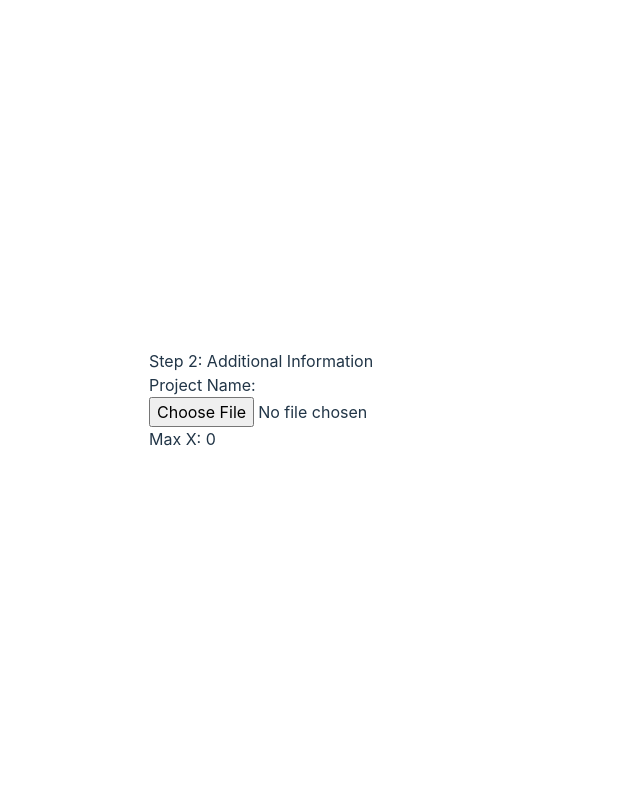
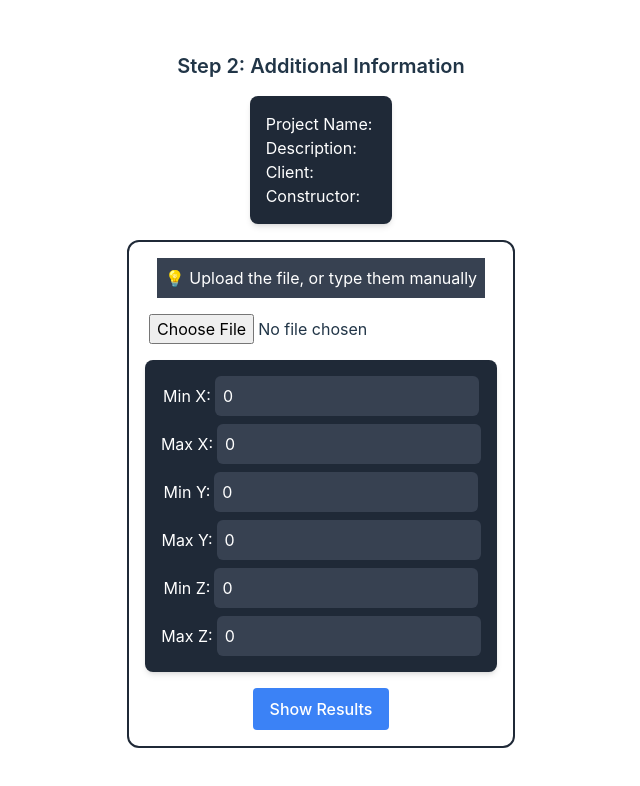
Before and after one commit to matedefalco/xyz-engine, a React (Vite) app: page / in a window 1280 px wide. Both pictures are taken after a click on the button "Next". Shown: the top 786 px of the page, without its empty margins (319-959 px from the left). Built offline with nearby package versions, Linux system fonts and the light colour scheme.

Commit message:
Form setting and styling

```diff
--- a/src/App.jsx
+++ b/src/App.jsx
@@ -6,7 +6,7 @@ function App() {
 		projectName: "",
 		projectDescription: "",
 		client: "",
-		contractor: "",
+		constructor: "",
 	})
 	const [csvFile, setCsvFile] = useState(null)
 	const [minMaxValues, setMinMaxValues] = useState({
@@ -26,8 +26,7 @@ function App() {
 	const handleFileUpload = (e) => {
 		const file = e.target.files[0]
 		if (file) {
-			// Implement CSV file parsing here
-			// Update minMaxValues based on parsed data
+
 			setCsvFile(file)
 		}
 	}
@@ -38,55 +37,48 @@ function App() {
 	}
 
 	return (
-		<div>
+		<div className="flex flex-col items-center justify-center gap-4 p-6">
 			{step === 1 && (
 				<form className="flex flex-col items-center justify-center gap-4 p-6 rounded-lg bg-gray-800 shadow-md">
-					<h1 className="text-2xl font-semibold mb-4">
-						Step 1: Project Information
-					</h1>
-
+					<h1 className="text-white text-2xl font-semibold">XYZ ENGINE</h1>
 					{/* NAME */}
 					<input
-						className="input"
+						className="bg-gray-700 text-white rounded-md p-2"
 						type="text"
 						name="projectName"
 						value={projectInfo.projectName}
 						onChange={handleInputChange}
 						placeholder="Project Name"
 					/>
-
 					{/* DESCRIPTION */}
 					<input
-						className="input"
+						className="bg-gray-700 text-white rounded-md p-2"
 						type="text"
 						name="projectDescription"
 						value={projectInfo.projectDescription}
 						onChange={handleInputChange}
 						placeholder="Description"
 					/>
-
 					{/* CLIENT */}
 					<input
-						className="input"
+						className="bg-gray-700 text-white rounded-md p-2"
 						type="text"
 						name="client"
 						value={projectInfo.client}
 						onChange={handleInputChange}
 						placeholder="Client"
 					/>
-
 					{/* CONTRACTOR */}
 					<input
-						className="input"
+						className="bg-gray-700 text-white rounded-md p-2"
 						type="text"
 						name="constructor"
 						value={projectInfo.constructor}
 						onChange={handleInputChange}
 						placeholder="Constructor"
 					/>
-
 					<button
-						type="submit"
+						type="button"
 						className="btn bg-blue-500 hover:bg-blue-600 text-white py-2 px-4 rounded focus:outline-none focus:ring"
 						onClick={handleNextStep}
 					>
@@ -95,15 +87,111 @@ function App() {
 				</form>
 			)}
 			{step === 2 && (
-				<div className="flex flex-col align-center justify-center">
-					<h2>Step 2: Additional Information</h2>
+				<div className="flex flex-col items-center justify-center gap-4">
+					<h2 className="text-xl font-semibold">
+						Step 2: Additional Information
+					</h2>
 					{/* Display projectInfo values from step 1 */}
-					<p>Project Name: {projectInfo.projectName}</p>
-					{/* Add other input fields for project description, client, and contractor */}
-					<input type="file" onChange={handleFileUpload} />
-					{/* Display minMaxValues values */}
-					<p>Max X: {minMaxValues.max_X}</p>
-					{/* Add other minMaxValues fields */}
+					<div className="p-4 bg-gray-800 rounded-lg shadow-md">
+						<div className="flex gap-1">
+							<p className="text-white">Project Name:</p>
+							<p className="text-white font-bold">{projectInfo.projectName}</p>
+						</div>
+						<div className="flex gap-1">
+							<p className="text-white">Description:</p>
+							<p className="text-white font-bold">
+								{projectInfo.projectDescription}
+							</p>
+						</div>
+						<div className="flex gap-1">
+							<p className="text-white">Client:</p>
+							<p className="text-white font-bold">{projectInfo.client}</p>
+						</div>
+						<div className="flex gap-1">
+							<p className="text-white">Constructor:</p>
+							<p className="text-white font-bold">{projectInfo.constructor}</p>
+						</div>
+					</div>
+					<form className="flex flex-col items-center gap-4 p-4 rounded-xl border border-2 border-gray-800 border-solid">
+						<p className="text-white bg-gray-700 p-2 ">
+							💡 Upload the file, or type them manually
+						</p>
+						<input
+							type="file"
+							className="flex justify-center"
+							onChange={handleFileUpload}
+							accept=".csv"
+						/>
+						{/* Display minMaxValues values */}
+						<div className="flex flex-col gap-2 p-4 bg-gray-800 rounded-lg shadow-md">
+							<div className="flex justify-center items-center gap-1">
+								<label className="text-white min-w-50">Min X:</label>
+								<input
+									className="bg-gray-700 text-white rounded-md p-2"
+									type="text"
+									name="minX"
+									value={minMaxValues.min_X}
+									onChange={handleInputChange}
+								/>
+							</div>
+							<div className="flex justify-center items-center gap-1">
+								<label className="text-white min-w-50">Max X:</label>
+								<input
+									className="bg-gray-700 text-white rounded-md p-2"
+									type="text"
+									name="maxX"
+									value={minMaxValues.max_X}
+									onChange={handleInputChange}
+								/>
+							</div>
+							<div className="flex justify-center items-center gap-1">
+								<label className="text-white min-w-50">Min Y:</label>
+								<input
+									className="bg-gray-700 text-white rounded-md p-2"
+									type="text"
+									name="minY"
+									value={minMaxValues.min_Y}
+									onChange={handleInputChange}
+								/>
+							</div>
+							<div className="flex justify-center items-center gap-1">
+								<label className="text-white min-w-50">Max Y:</label>
+								<input
+									className="bg-gray-700 text-white rounded-md p-2"
+									type="text"
+									name="maxY"
+									value={minMaxValues.max_Y}
+									onChange={handleInputChange}
+								/>
+							</div>
+							<div className="flex justify-center items-center gap-1">
+								<label className="text-white min-w-50">Min Z:</label>
+								<input
+									className="bg-gray-700 text-white rounded-md p-2"
+									type="text"
+									name="minZ"
+									value={minMaxValues.min_Z}
+									onChange={handleInputChange}
+								/>
+							</div>
+							<div className="flex justify-center items-center gap-1">
+								<label className="text-white min-w-50">Max Z:</label>
+								<input
+									className="bg-gray-700 text-white rounded-md p-2"
+									type="text"
+									name="maxZ"
+									value={minMaxValues.min_Z}
+									onChange={handleInputChange}
+								/>
+							</div>
+						</div>
+						<button
+							type="submit"
+							className="btn bg-blue-500 hover:bg-blue-600 text-white py-2 px-4 rounded focus:outline-none focus:ring"
+						>
+							Show Results
+						</button>
+					</form>
 				</div>
 			)}
 		</div>
--- a/src/index.css
+++ b/src/index.css
@@ -8,7 +8,6 @@
 	font-weight: 400;
 
 	color-scheme: light dark;
-	color: rgba(255, 255, 255, 0.87);
 	background-color: white;
 
 	font-synthesis: none;
```
Also changed, not shown: components.json (added).
